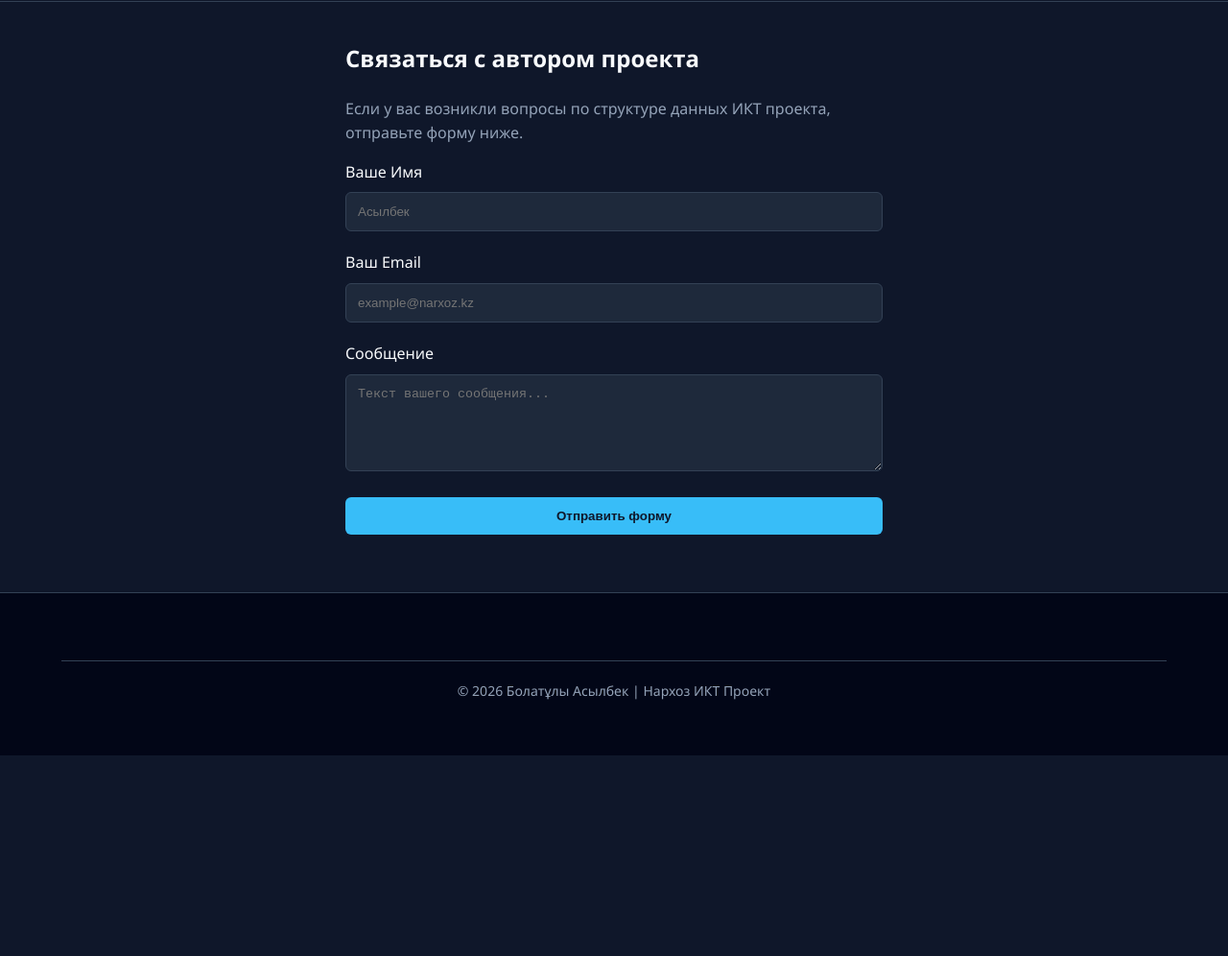
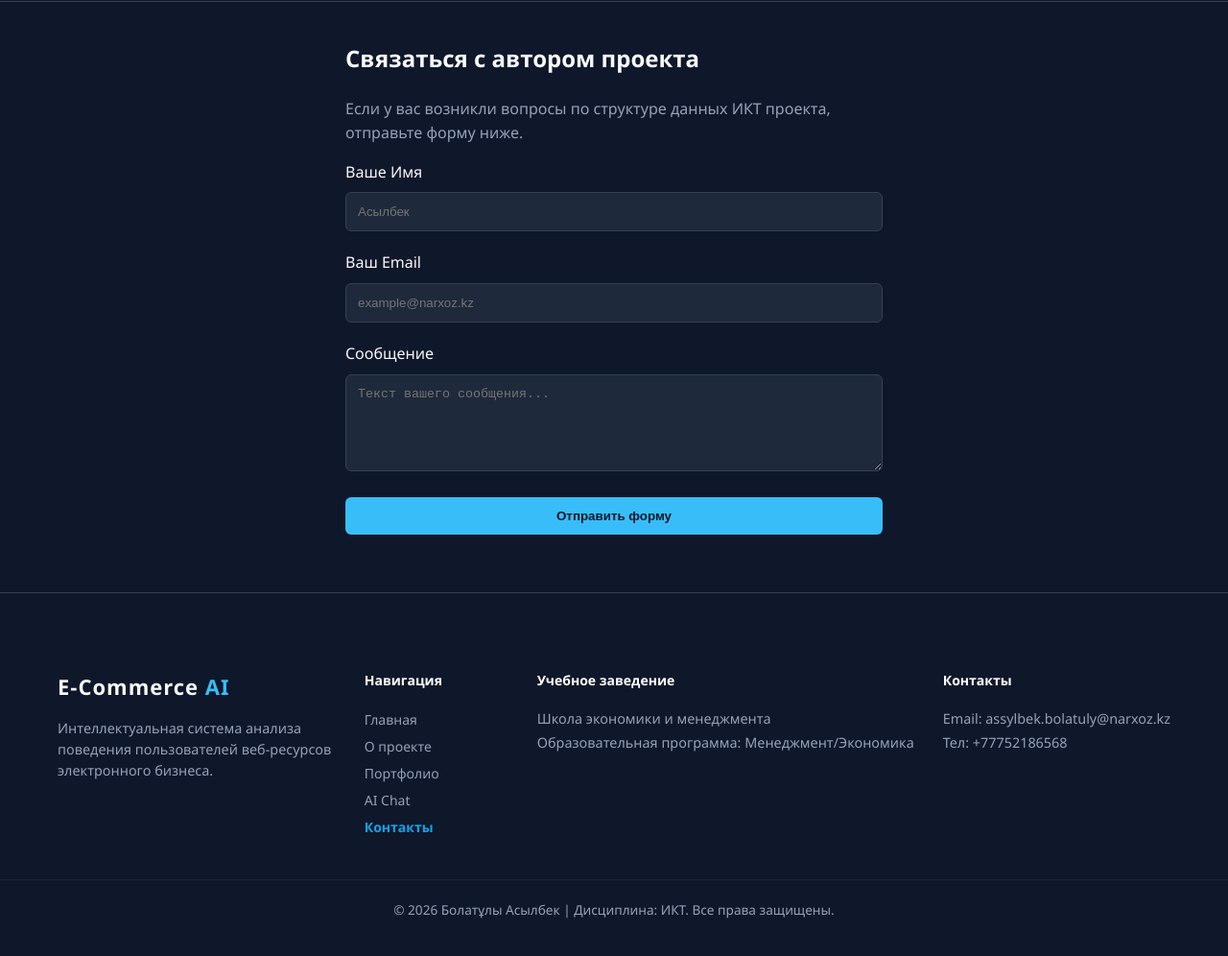
Before and after one commit to JabaiyMysyq/shop-analytics-ai, a plain HTML site: page contact.html in a window 1280 px wide. Shown: the part 74-1070 px from the top of the page at 96% size. Before the commit the page ends 921 px from the top, so only its background shows below. Drawn offline with Linux system fonts and the light colour scheme.

Commit message:
Update contact.html

```diff
--- a/contact.html
+++ b/contact.html
@@ -2,6 +2,7 @@
 <html lang="ru">
 <head>
     <meta charset="UTF-8">
+    <meta name="viewport" content="width=device-width, initial-scale=1.0">
     <title>Контакты автора</title>
     <link rel="stylesheet" href="style.css">
 </head>
@@ -38,9 +39,42 @@
         </form>
     </main>
 
-    <footer class="site-footer">
-        <div class="footer-bottom"><p>&copy; 2026 Болатұлы Асылбек | Нархоз ИКТ Проект</p></div>
+    <footer class="site-footer" style="background: #0f172a; border-top: 1px solid var(--border-color); margin-top: 60px; padding: 40px 0 20px 0;">
+        <div class="container" style="display: flex; flex-wrap: wrap; gap: 30px; justify-content: space-between; max-width: 1200px; margin-left: auto; margin-right: auto; padding: 0 20px;">
+            <div style="flex: 1; min-width: 250px;">
+                <div class="logo" style="margin-bottom: 15px;">E-Commerce <span>AI</span></div>
+                <p style="color: #94a3b8; font-size: 0.9rem; line-height: 1.5; margin: 0;">Интеллектуальная система анализа поведения пользователей веб-ресурсов электронного бизнеса.</p>
+            </div>
+            <div style="min-width: 150px;">
+                <h4 style="color: #fff; margin-top: 0; margin-bottom: 15px;">Навигация</h4>
+                <ul style="list-style: none; padding: 0; margin: 0; line-height: 2;">
+                    <li><a href="index.html" style="color: #94a3b8; text-decoration: none;">Главная</a></li>
+                    <li><a href="about.html" style="color: #94a3b8; text-decoration: none;">О проекте</a></li>
+                    <li><a href="portfolio.html" style="color: #94a3b8; text-decoration: none;">Портфолио</a></li>
+                    <li><a href="interactive.html" style="color: #94a3b8; text-decoration: none;">AI Chat</a></li>
+                    <li><a href="contact.html" style="color: #0ea5e9; text-decoration: none; font-weight: bold;">Контакты</a></li>
+                </ul>
+            </div>
+            <div style="min-width: 200px;">
+                <h4 style="color: #fff; margin-top: 0; margin-bottom: 15px;">Учебное заведение</h4>
+                <p style="color: #94a3b8; margin: 0; font-size: 0.9rem; line-height: 1.8;">
+                    Школа экономики и менеджмента<br>
+                    Образовательная программа: Менеджмент/Экономика
+                </p>
+            </div>
+            <div style="min-width: 200px;">
+                <h4 style="color: #fff; margin-top: 0; margin-bottom: 15px;">Контакты</h4>
+                <p style="color: #94a3b8; margin: 0; font-size: 0.9rem; line-height: 1.8;">
+                    Email: assylbek.bolatuly@narxoz.kz<br>
+                    Тел: +77752186568
+                </p>
+            </div>
+        </div>
+        <div style="border-top: 1px solid rgba(255,255,255,0.05); padding-top: 20px; text-align: center; margin-top: 30px;">
+            <p style="color: #94a3b8; font-size: 0.85rem; margin: 0;">&copy; 2026 Болатұлы Асылбек | Дисциплина: ИКТ. Все права защищены.</p>
+        </div>
     </footer>
+
     <button id="backToTop">↑</button>
     <script src="script.js"></script>
 </body>
```
